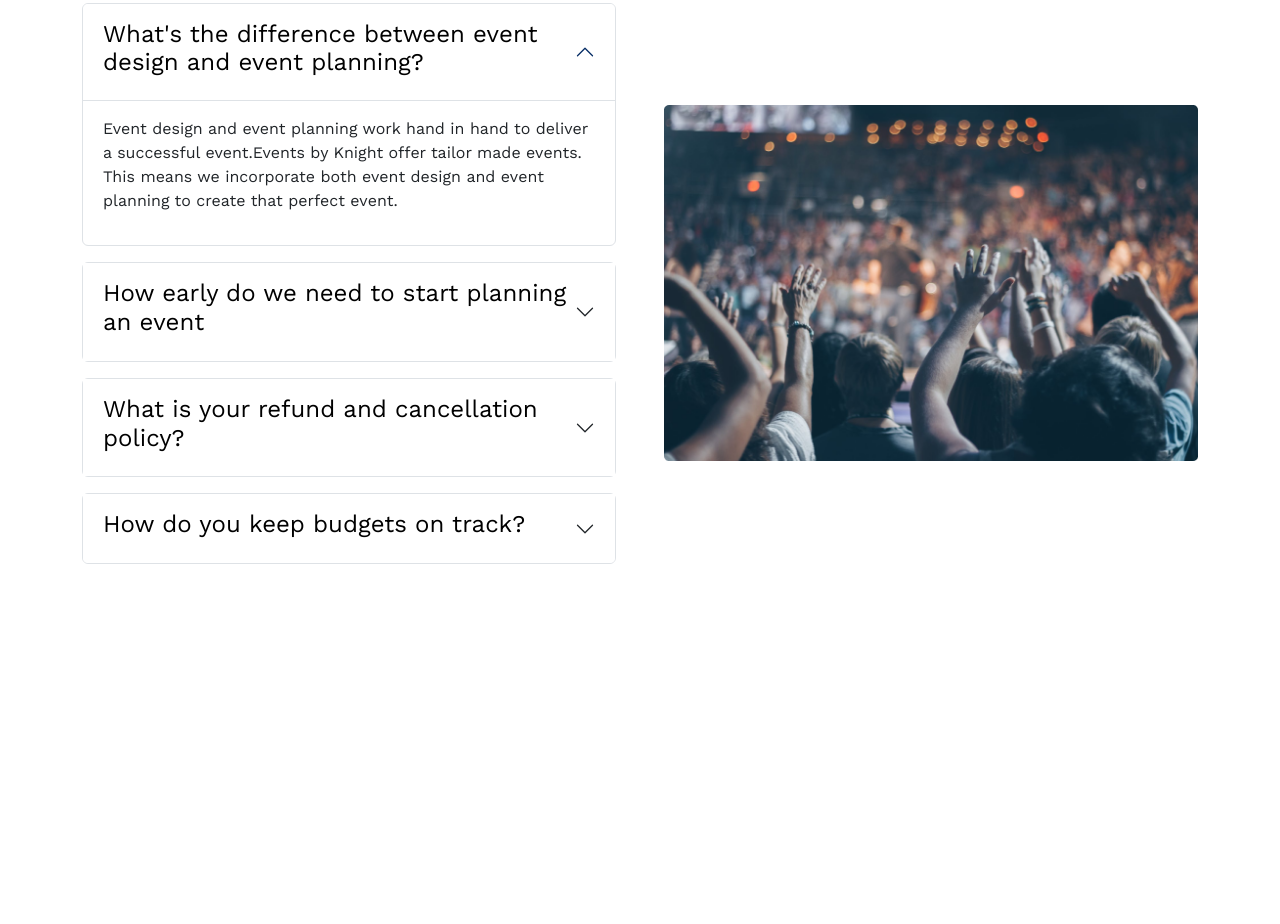
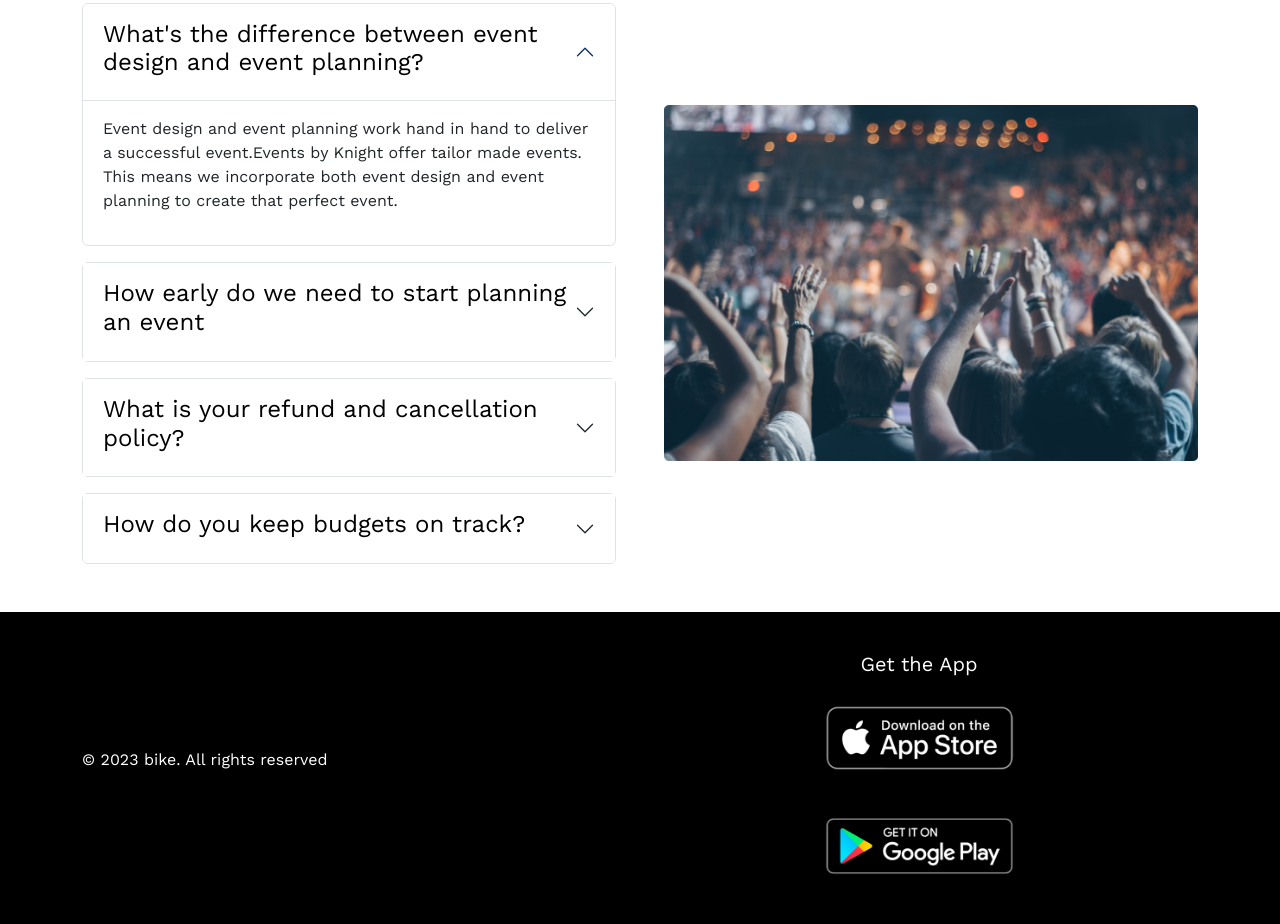
Before and after one commit to mdrakibulislam10/convention-center, a plain HTML site: page index.html in a window 1280 px wide. Shown: the part 2257-3181 px from the top of the page. Before the commit the page ends 2821 px from the top, so only its background shows below. Drawn offline with nearby package versions, Linux system fonts and the light colour scheme.

Commit message:
footer added

```diff
--- a/index.html
+++ b/index.html
@@ -399,8 +399,21 @@
         </section>
     </main>
 
-    <footer>
+    <footer class="mt-5">
+        <div class="text-white bg-black p-3">
+            <div class="container d-flex flex-column-reverse flex-md-row justify-content-center justify-content-md-between align-items-center"
+                style="height: 280px;">
+                <div class="w-100">
+                    <p class="text-center text-md-start">&copy; 2023 bike. All rights reserved</p>
+                </div>
 
+                <div class="w-100 d-flex flex-column align-items-center justify-content-center ">
+                    <h5 class="mt-3">Get the App</h5>
+                    <img class="w-50" src="images/app-store-badge_scaled.png" alt="">
+                    <img class="w-50" src="images/google-play-badge_scaled.png" alt="">
+                </div>
+            </div>
+        </div>
     </footer>
 
     <!-- bs js file -->
```
Also changed, not shown: images/app-store-badge_scaled.png (added), images/google-play-badge_scaled.png (added).
